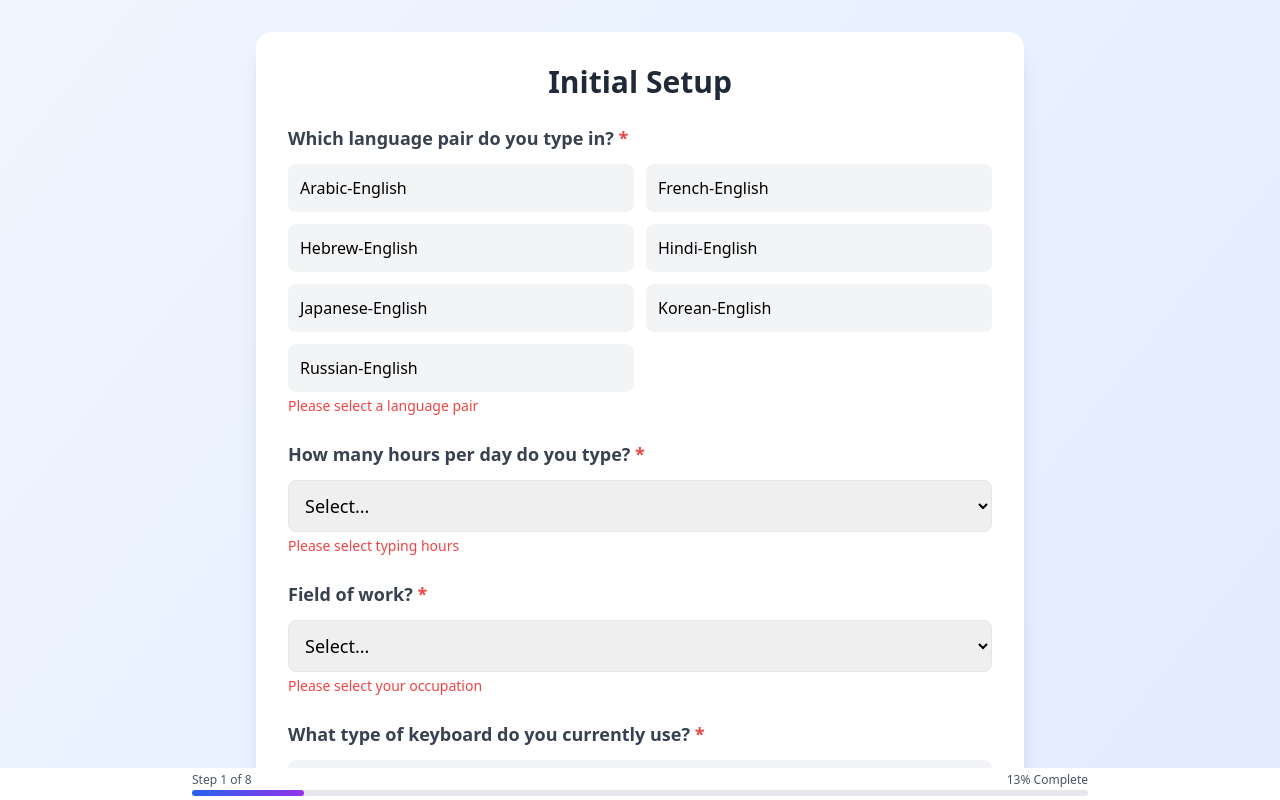
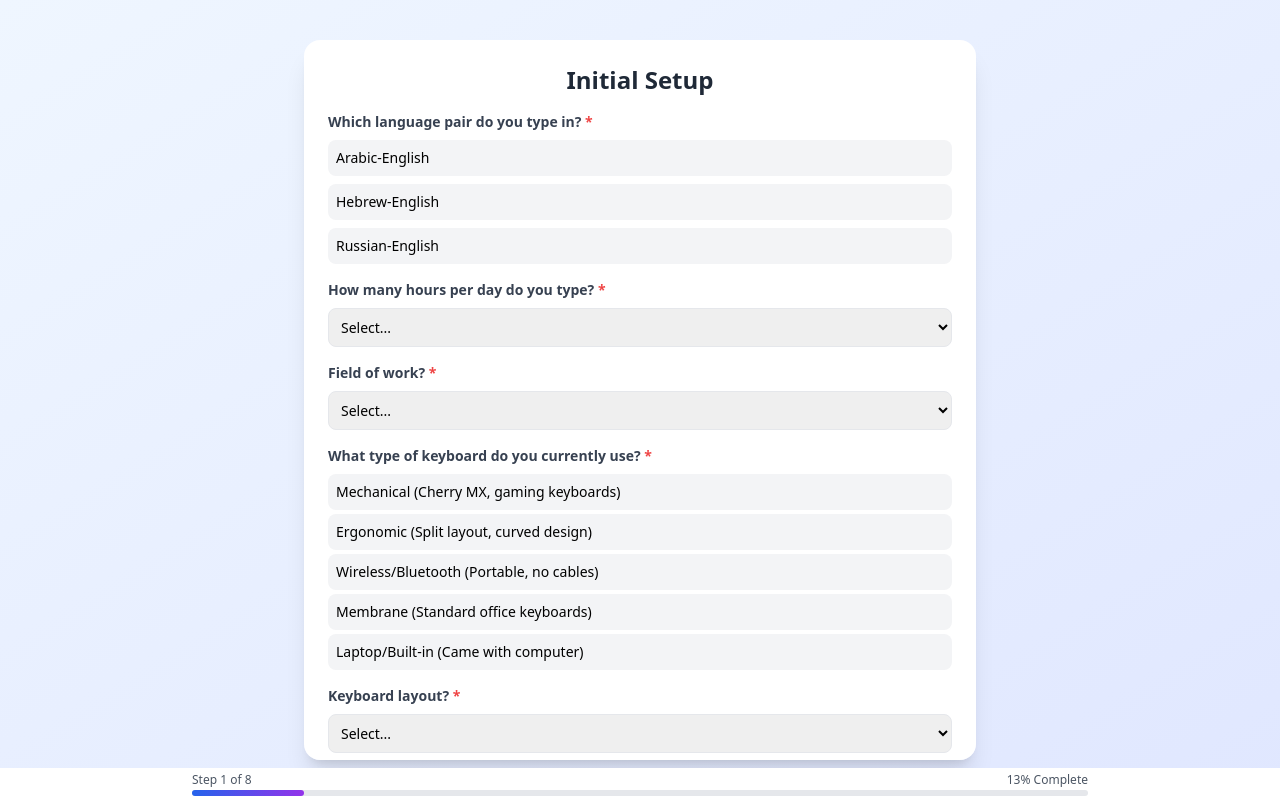
Before and after one commit to TypeSwitchLTD/typeswitch-form, a React (Vite) app: page / in a window 1280 px wide. Both pictures are taken after a click on the button "Start Survey →". Shown: the top 800 px of the page. Built offline with nearby package versions, Linux system fonts and the light colour scheme.

Commit message:
Update DemographicsScreen.tsx

```diff
--- a/src/components/DemographicsScreen.tsx
+++ b/src/components/DemographicsScreen.tsx
@@ -18,11 +18,7 @@ const DemographicsScreen: React.FC<Props> = ({ onNext }) => {
 
   const languageOptions = [
     'Arabic-English',
-    'French-English',
     'Hebrew-English',
-    'Hindi-English',
-    'Japanese-English',
-    'Korean-English',
     'Russian-English'
   ];
 
@@ -36,13 +32,22 @@ const DemographicsScreen: React.FC<Props> = ({ onNext }) => {
 
   const handleSubmit = () => {
     // Check all required fields
+    const finalKeyboardType = demographics.keyboardType === 'other'
+      ? demographics.keyboardTypeOther
+      : demographics.keyboardType;
+
     if (demographics.languages.length > 0 &&
         demographics.hoursTyping &&
         demographics.occupation &&
         demographics.currentKeyboard &&
         demographics.age &&
-        demographics.keyboardType) {
-      onNext({ demographics });
+        finalKeyboardType) {
+      onNext({
+        demographics: {
+          ...demographics,
+          keyboardType: finalKeyboardType // Send the actual value, not "other"
+        }
+      });
     }
   };
 
@@ -62,22 +67,22 @@ const DemographicsScreen: React.FC<Props> = ({ onNext }) => {
                      (demographics.keyboardType && (demographics.keyboardType !== 'other' || demographics.keyboardTypeOther));
 
   return (
-    <div className="min-h-screen bg-gradient-to-br from-blue-50 to-indigo-100 flex items-center justify-center p-8">
-      <div className="bg-white rounded-2xl shadow-xl p-8 max-w-3xl w-full">
-        <h2 className="text-3xl font-bold text-gray-800 mb-6 text-center">Initial Setup</h2>
+    <div className="min-h-screen bg-gradient-to-br from-blue-50 to-indigo-100 flex items-center justify-center p-4">
+      <div className="bg-white rounded-2xl shadow-xl p-6 max-w-2xl w-full max-h-[90vh] overflow-y-auto">
+        <h2 className="text-2xl font-bold text-gray-800 mb-4 text-center">Initial Setup</h2>
 
-        <div className="space-y-6">
+        <div className="space-y-4">
           {/* Languages - Single Selection */}
           <div>
-            <label className="block text-lg font-semibold text-gray-700 mb-3">
+            <label className="block text-sm font-semibold text-gray-700 mb-2">
               Which language pair do you type in? <span className="text-red-500">*</span>
             </label>
-            <div className="grid grid-cols-2 gap-3">
+            <div className="grid grid-cols-1 gap-2">
               {languageOptions.map(lang => (
                 <button
                   key={lang}
                   onClick={() => selectLanguage(lang)}
-                  className={`p-3 rounded-lg transition text-left ${
+                  className={`p-2 rounded-lg transition text-left text-sm ${
                     demographics.languages[0] === lang
                       ? 'bg-blue-600 text-white'
                       : 'bg-gray-100 hover:bg-gray-200'
@@ -87,20 +92,17 @@ const DemographicsScreen: React.FC<Props> = ({ onNext }) => {
                 </button>
               ))}
             </div>
-            {!demographics.languages.length && (
-              <p className="text-sm text-red-500 mt-1">Please select a language pair</p>
-            )}
           </div>
 
           {/* Hours typing */}
           <div>
-            <label className="block text-lg font-semibold text-gray-700 mb-3">
+            <label className="block text-sm font-semibold text-gray-700 mb-2">
               How many hours per day do you type? <span className="text-red-500">*</span>
             </label>
             <select
               value={demographics.hoursTyping}
               onChange={(e) => setDemographics({...demographics, hoursTyping: e.target.value})}
-              className="w-full p-3 border rounded-lg text-lg"
+              className="w-full p-2 border rounded-lg text-sm"
             >
               <option value="">Select...</option>
               <option value="less-1">Less than 1 hour</option>
@@ -109,20 +111,17 @@ const DemographicsScreen: React.FC<Props> = ({ onNext }) => {
               <option value="5-8">5-8 hours</option>
               <option value="8+">8+ hours</option>
             </select>
-            {!demographics.hoursTyping && (
-              <p className="text-sm text-red-500 mt-1">Please select typing hours</p>
-            )}
           </div>
 
           {/* Occupation */}
           <div>
-            <label className="block text-lg font-semibold text-gray-700 mb-3">
+            <label className="block text-sm font-semibold text-gray-700 mb-2">
               Field of work? <span className="text-red-500">*</span>
             </label>
             <select
               value={demographics.occupation}
               onChange={(e) => setDemographics({...demographics, occupation: e.target.value})}
-              className="w-full p-3 border rounded-lg text-lg"
+              className="w-full p-2 border rounded-lg text-sm"
             >
               <option value="">Select...</option>
               <option value="student">Student</option>
@@ -135,22 +134,19 @@ const DemographicsScreen: React.FC<Props> = ({ onNext }) => {
               <option value="design">Design</option>
               <option value="other">Other</option>
             </select>
-            {!demographics.occupation && (
-              <p className="text-sm text-red-500 mt-1">Please select your occupation</p>
-            )}
           </div>
 
           {/* Current Keyboard Type */}
           <div>
-            <label className="block text-lg font-semibold text-gray-700 mb-3">
+            <label className="block text-sm font-semibold text-gray-700 mb-2">
               What type of keyboard do you currently use? <span className="text-red-500">*</span>
             </label>
-            <div className="space-y-2">
+            <div className="space-y-1">
               {keyboardTypes.map(type => (
                 <button
                   key={type.value}
                   onClick={() => setDemographics({...demographics, currentKeyboard: type.value})}
-                  className={`w-full p-3 rounded-lg transition text-left ${
+                  className={`w-full p-2 rounded-lg transition text-left text-sm ${
                     demographics.currentKeyboard === type.value
                       ? 'bg-blue-600 text-white'
                       : 'bg-gray-100 hover:bg-gray-200'
@@ -160,24 +156,20 @@ const DemographicsScreen: React.FC<Props> = ({ onNext }) => {
                 </button>
               ))}
             </div>
-            {!demographics.currentKeyboard && (
-              <p className="text-sm text-red-500 mt-1">Please select your keyboard type</p>
-            )}
           </div>
 
           {/* Keyboard layout */}
           <div>
-            <label className="block text-lg font-semibold text-gray-700 mb-3">
+            <label className="block text-sm font-semibold text-gray-700 mb-2">
               Keyboard layout? <span className="text-red-500">*</span>
             </label>
             <select
               value={demographics.keyboardType}
               onChange={(e) => setDemographics({...demographics, keyboardType: e.target.value, keyboardTypeOther: ''})}
-              className="w-full p-3 border rounded-lg text-lg"
+              className="w-full p-2 border rounded-lg text-sm"
             >
               <option value="">Select...</option>
-              <option value="qwerty">QWERTY</option>
-              <option value="azerty">AZERTY</option>
+              <option value="QWERTY">QWERTY</option>
               <option value="other">Other</option>
             </select>
 
@@ -186,24 +178,21 @@ const DemographicsScreen: React.FC<Props> = ({ onNext }) => {
                 type="text"
                 value={demographics.keyboardTypeOther}
                 onChange={(e) => setDemographics({...demographics, keyboardTypeOther: e.target.value})}
-                placeholder="Please specify your keyboard layout..."
-                className="w-full mt-2 p-3 border rounded-lg text-lg"
+                placeholder="Please specify your keyboard layout (e.g., AZERTY, DVORAK, etc.)..."
+                className="w-full mt-2 p-2 border rounded-lg text-sm"
               />
-            )}
-            {!demographics.keyboardType && (
-              <p className="text-sm text-red-500 mt-1">Please select keyboard layout</p>
             )}
           </div>
 
           {/* Age */}
           <div>
-            <label className="block text-lg font-semibold text-gray-700 mb-3">
+            <label className="block text-sm font-semibold text-gray-700 mb-2">
               Age? <span className="text-red-500">*</span>
             </label>
             <select
               value={demographics.age}
               onChange={(e) => setDemographics({...demographics, age: e.target.value})}
-              className="w-full p-3 border rounded-lg text-lg"
+              className="w-full p-2 border rounded-lg text-sm"
             >
               <option value="">Select...</option>
               <option value="under-18">Under 18</option>
@@ -213,23 +202,20 @@ const DemographicsScreen: React.FC<Props> = ({ onNext }) => {
               <option value="46-55">46-55</option>
               <option value="55+">55+</option>
             </select>
-            {!demographics.age && (
-              <p className="text-sm text-red-500 mt-1">Please select your age group</p>
-            )}
           </div>
 
           {/* Diagnosis */}
           <div>
-            <label className="block text-lg font-semibold text-gray-700 mb-2">
+            <label className="block text-sm font-semibold text-gray-700 mb-1">
               Have you been diagnosed with:
             </label>
-            <p className="text-sm text-gray-600 mb-3">
+            <p className="text-xs text-gray-600 mb-2">
               (Optional but important for our research)
             </p>
             <select
               value={demographics.diagnosis}
               onChange={(e) => setDemographics({...demographics, diagnosis: e.target.value})}
-              className="w-full p-3 border rounded-lg text-lg"
+              className="w-full p-2 border rounded-lg text-sm"
             >
               <option value="">Select...</option>
               <option value="adhd">ADHD</option>
@@ -243,7 +229,7 @@ const DemographicsScreen: React.FC<Props> = ({ onNext }) => {
           <button
             onClick={handleSubmit}
             disabled={!isFormValid}
-            className="w-full bg-blue-600 text-white py-3 px-6 rounded-lg font-semibold hover:bg-blue-700 transition disabled:opacity-50 disabled:cursor-not-allowed"
+            className="w-full bg-blue-600 text-white py-2 px-4 rounded-lg font-semibold text-sm hover:bg-blue-700 transition disabled:opacity-50 disabled:cursor-not-allowed"
           >
             {!isFormValid ? 'Please fill all required fields' : 'Continue'}
           </button>
```
